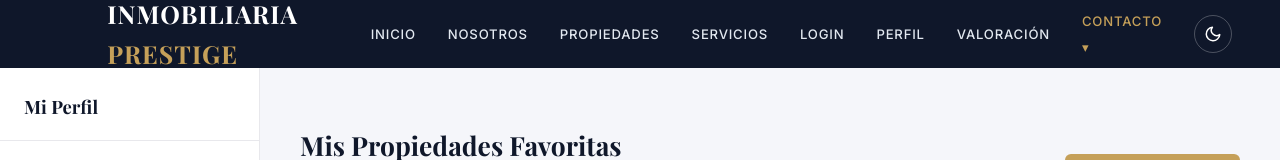
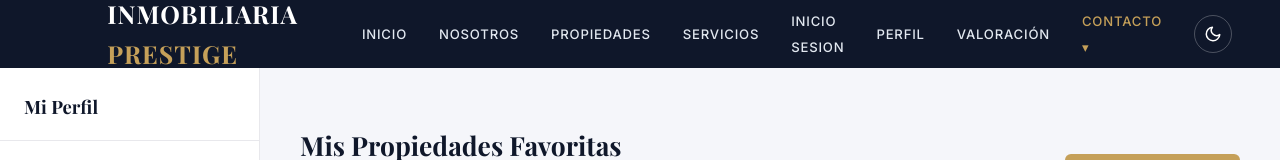
Before and after one commit to joosee0/Grupo-Naranja-Paginas-Web, a plain HTML site: page Favoritos.html in a window 1280 px wide. Shown: the top 160 px of the page. Drawn offline with nearby package versions, Linux system fonts and the light colour scheme; a web font is replaced by a local one.

Commit message:
Arreglad Inicio Sesion

```diff
--- a/Favoritos.html
+++ b/Favoritos.html
@@ -27,7 +27,7 @@
                 <li><a href="nosotros.html">Nosotros</a></li>
                 <li><a href="propiedades.html">Propiedades</a></li>
                 <li><a href="servicios.html">Servicios</a></li>
-                <li><a href="inicio sesion.html">Login</a></li>
+                <li><a href="inicio sesion.html">inicio sesion</a></li>
                 <li><a href="perfil.html">Perfil</a></li>
                   <li><a href="valoracion.html">Valoración</a></li>
                 <li class="dropdown">
```
Also changed, not shown: buscamos.html (+1 -1 lines), configuracion.html (+1 -1 lines), contacto.html (+1 -1 lines), gestionamos.html (+1 -1 lines), historial.html (+1 -1 lines), index.html (+1 -1 lines), nosotros.html (+1 -1 lines), notificaciones.html (+1 -1 lines), perfil.html (+1 -1 lines), propiedades.html (+1 -1 lines), servicios.html (+1 -1 lines), valoracion.html (+1 -1 lines), visitas.html (+1 -1 lines).
